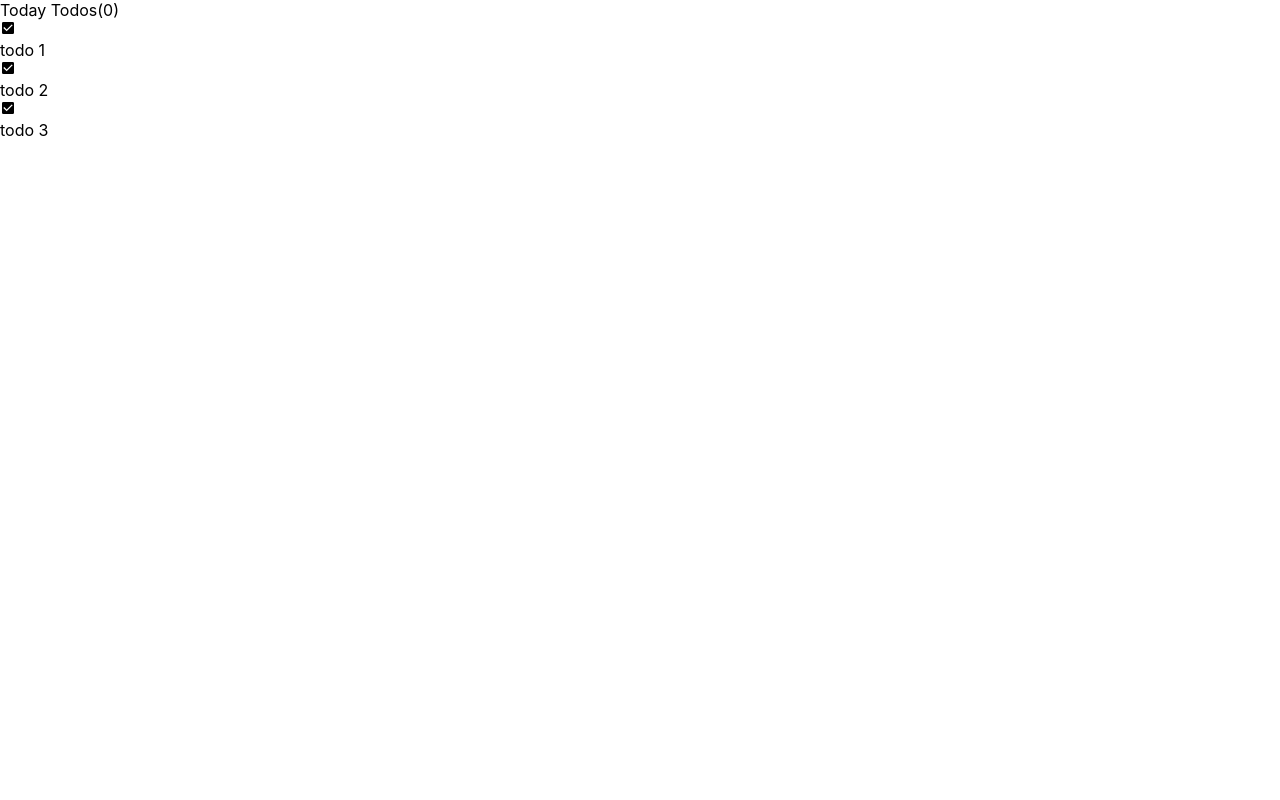
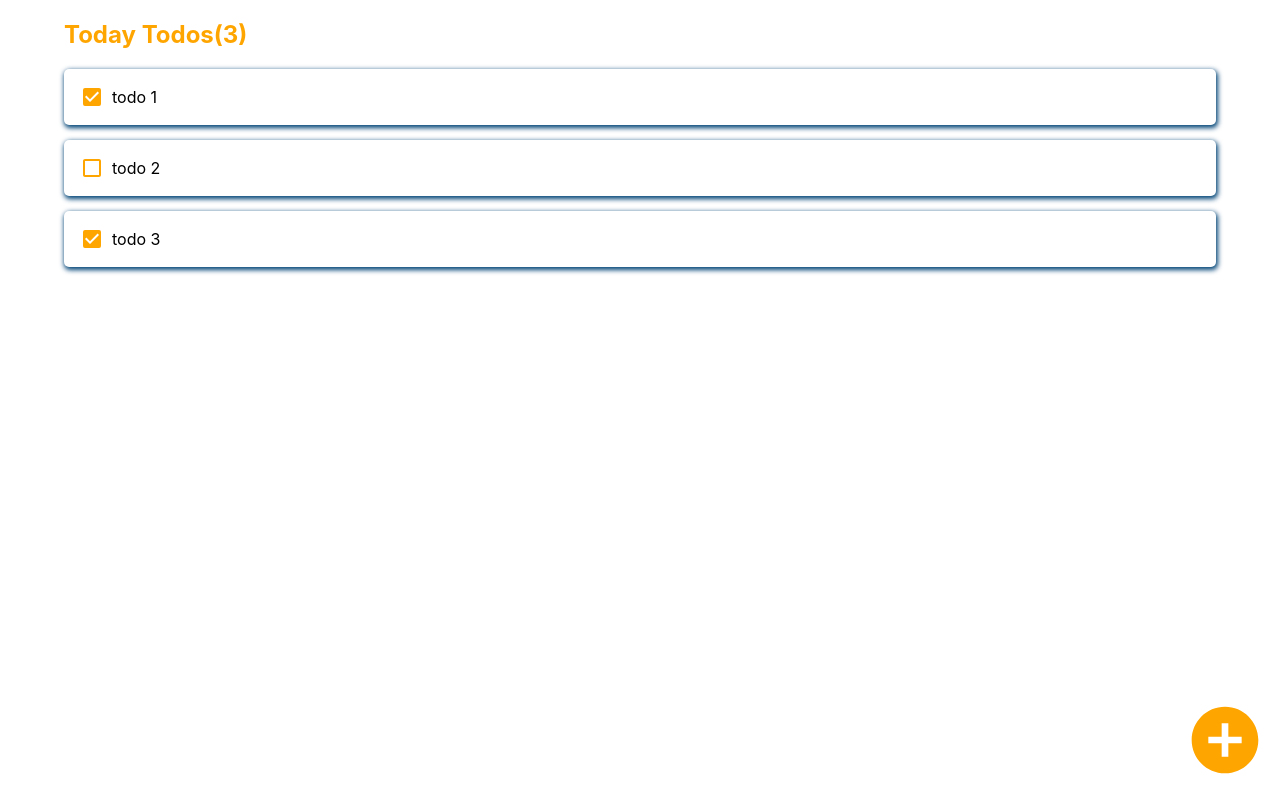
Before and after one commit to Thinkteam20/react-toDo-app, a React (Create React App) app: page / in a window 1280 px wide. Built offline with nearby package versions, Linux system fonts and the light colour scheme.

Commit message:
add style

```diff
--- a/src/App.css
+++ b/src/App.css
@@ -1,38 +1,11 @@
-.App {
-  text-align: center;
+.add-todo-button{
+  position: fixed;
+  right: -5px;
+  bottom: 0px;
+  z-index: 100;
+  width: 100px;
+  height: 100px;
+  cursor: pointer;
+  font-size: 5rem;
+  color: orange;
 }
-
-.App-logo {
-  height: 40vmin;
-  pointer-events: none;
-}
-
-@media (prefers-reduced-motion: no-preference) {
-  .App-logo {
-    animation: App-logo-spin infinite 20s linear;
-  }
-}
-
-.App-header {
-  background-color: #282c34;
-  min-height: 100vh;
-  display: flex;
-  flex-direction: column;
-  align-items: center;
-  justify-content: center;
-  font-size: calc(10px + 2vmin);
-  color: white;
-}
-
-.App-link {
-  color: #61dafb;
-}
-
-@keyframes App-logo-spin {
-  from {
-    transform: rotate(0deg);
-  }
-  to {
-    transform: rotate(360deg);
-  }
-}
--- a/src/App.js
+++ b/src/App.js
@@ -1,4 +1,5 @@
 import React, { useState } from 'react';
+import { MdAddCircle } from 'react-icons/md';
 import './App.css';
 import Template from './components/Template';
 import TodoList from './components/TodoList';
@@ -13,18 +14,21 @@
     {
       id:2,
       text: "todo 2",
-      checked: true
+      checked: false
     },
     {
       id:3,
       text: "todo 3",
       checked: true
     },
+
   ])
   return (
-    <Template>
+    <Template todoLength={todos.length}>
       <TodoList todos={todos}/>
+      <div className="add-todo-button"><MdAddCircle/></div>
     </Template>
+
   );
 }
 
--- /dev/null
+++ b/src/components/Template.css
@@ -0,0 +1,15 @@
+.Template{
+    padding-top: 20px;
+    max-height: 100vh;
+}
+
+.title{
+    width: 90vw;
+    margin-left: auto;
+    margin-right: auto;
+
+    padding-bottom: 20px;
+    font-size: 1.5rem;
+    font-weight: bold;
+    color: orange;
+}
--- a/src/components/Template.js
+++ b/src/components/Template.js
@@ -1,10 +1,11 @@
 import React from 'react';
 import App from '../App';
+import './Template.css';
 
-const Template = ({children}) => {
+const Template = ({children, todoLength}) => {
     return(
-    <div>
-        <div>Today Todos(0)</div>
+    <div className="Template">
+        <div className="title">Today Todos({todoLength})</div>
         <div>{children}</div>
     </div>
     );
--- /dev/null
+++ b/src/components/TodoItem.css
@@ -0,0 +1,38 @@
+.TodoItem{
+    margin-left: auto;
+    margin-right: auto;
+
+    border-radius: 5px;
+    box-shadow: 1px 2px 5px 1px #004477;
+    padding: 1rem;
+    display: flex;
+    align-items: center;
+}
+
+.TodoItem + .TodoItem {
+    margin-top: 15px;
+}
+
+.content{
+    cursor: pointer;
+    flex: 1;
+    display: flex;
+    align-items: center;
+}
+
+.content svg{
+    font-size: 1.5rem;
+    color: orange;
+}
+
+.content .text{
+    margin-left: 0.5rem;
+    flex:1;
+}
+
+.content.checked .text{
+    color: grey;
+    text-decoration: line-through;
+    cursor: pointer;
+    opacity: 0.6;
+}
--- a/src/components/TodoItem.js
+++ b/src/components/TodoItem.js
@@ -1,15 +1,17 @@
 import React from 'react';
 import { MdCheckBox, MdCheckBoxOutlineBlank } from 'react-icons/md';
-
+import './TodoItem.css';
 
 const TodoItem = ({ todo }) =>{
     const {id, text, checked} = todo;
-    return <div className="TodoItem">
-        <div className={`content ${checked} ? 'checked' : ''}`}>
-            {checked ? <MdCheckBox/> : <MdCheckBoxOutlineBlank/>}
-        <div>{text}</div>
+    return (
+        <div className="TodoItem">
+            <div className={`content ${checked} ? "checked" : ""}`}>
+                {checked ? <MdCheckBox/> : <MdCheckBoxOutlineBlank/>}
+                <div className="text">{text}</div>
+            </div>
         </div>
-        </div>
-}
+        );
+};
 
 export default TodoItem;
--- /dev/null
+++ b/src/components/TodoList.css
@@ -0,0 +1,6 @@
+.TodoList{
+    width: 90vw;
+    margin-left: auto;
+    margin-right: auto;
+    padding-bottom: 20px;
+}
--- a/src/components/TodoList.js
+++ b/src/components/TodoList.js
@@ -1,8 +1,10 @@
 import React from 'react';
 import TodoItem from './TodoItem';
+import './TodoList.css'
 
 const TodoList = ({todos}) => {
-    return <div>{todos.map(todo => <TodoItem todo={todo} key={todo.id} />)}</div>
+    return (<div className="TodoList">
+        {todos.map(todo => <TodoItem todo={todo} key={todo.id} />)}</div>)
 }
 
 export default TodoList;
```
